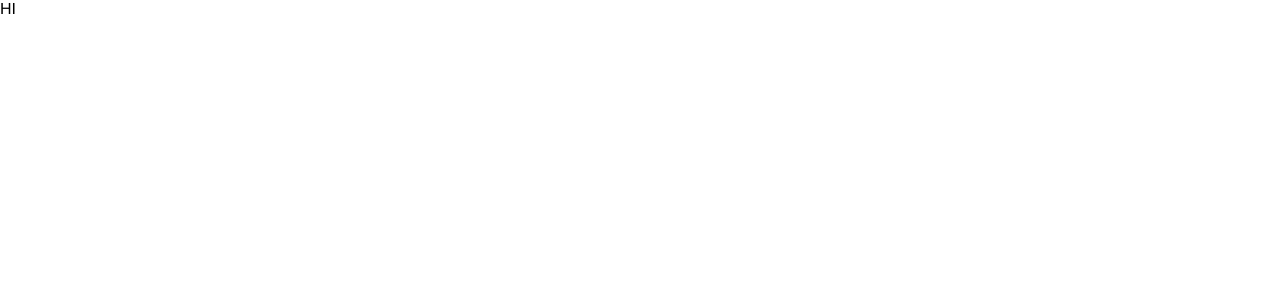
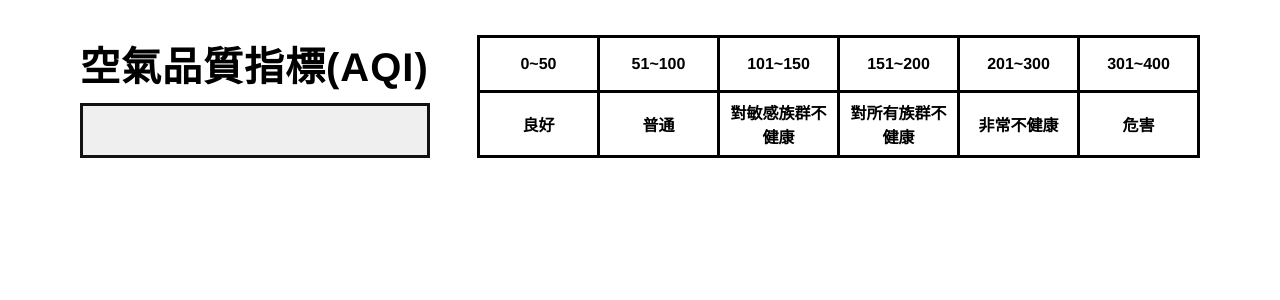
Before and after one commit to kir7741/vue-air-quality, a Vue app: page / in a window 1280 px wide. Shown: the top 300 px of the page. Built offline with nearby package versions, Linux system fonts and the light colour scheme; no server answers.

Commit message:
完成表格與下拉選單樣式

```diff
--- a/src/App.vue
+++ b/src/App.vue
@@ -6,10 +6,12 @@
 </template>
 
 <script>
+import { mapState } from 'vuex';
+import store from './store.js';
+
+// Components
 import AirQuality from './components/AirQuality.vue';
 import LoadingView from './components/LoadingView';
-import store from './store.js';
-import { mapState, mapMutations } from 'vuex';
 
 export default {
   store,
@@ -20,13 +22,6 @@ export default {
   },
   computed: {
     ...mapState(['loading'])
-  },
-  methods: {
-    ...mapMutations({
-      showLoading: 'toggleLoading'
-    })
-  },
-  mounted() {
   }
 }
 </script>
--- a/src/components/AirQuality.vue
+++ b/src/components/AirQuality.vue
@@ -1,15 +1,152 @@
 <template>
-  <div>
-    HI
+  <div class="outer-wrapper">
+    <div class="wrapper">
+
+      <!-- 上方標題區域開始 -->
+      <section class="title">
+        <div>
+          <p>空氣品質指標(AQI)</p>
+          <div class="custom-select">
+            <select>
+              <option
+                disabled
+                :value="null"
+              >
+                請選澤地區
+              </option>
+            </select>
+          </div>
+        </div>
+        <div>
+          <table class="table-bordered">
+            <thead>
+              <tr>
+                <th>0~50</th>
+                <th>51~100</th>
+                <th>101~150</th>
+                <th>151~200</th>
+                <th>201~300</th>
+                <th>301~400</th>
+              </tr>
+            </thead>
+            <tbody>
+              <tr>
+                <td>良好</td>
+                <td>普通</td>
+                <td>對敏感族群不健康</td>
+                <td>對所有族群不健康</td>
+                <td>非常不健康</td>
+                <td>危害</td>
+              </tr>
+            </tbody>
+          </table>
+        </div>
+      </section>
+      <!-- 上方標題區域結束 -->
+
+      <!-- 當前縣市區域開始 -->
+      <section class="city"></section>
+      <!-- 當前縣市區域結束 -->
+
+      <!-- 各區域指標數值開始 -->
+      <section class="site"></section>
+      <!-- 各區域指標數值結束 -->
+
+    </div>
   </div>
 </template>
 
 <script>
+import { mapState, mapActions } from 'vuex';
+
 export default {
-  name: 'AirQuality'
+  name: 'AirQuality',
+  methods: {
+    ...mapActions({
+      getData: 'getAQIData'
+    })
+  },
+  mounted() {
+    this.getData();
+  }
 }
 </script>
 
 <!-- Add "scoped" attribute to limit CSS to this component only -->
 <style scoped lang="scss">
+@import '../scss/_mixin.scss';
+.outer-wrapper {
+  height: 100%;
+}
+.wrapper {
+  margin: 0 auto;
+  padding: 20px 30px;
+  max-width: 1280px;
+}
+.title {
+  display: flex;
+  flex-direction: column;
+  p {
+    margin: 0 0 10px 0;
+    font-size: 2rem;
+    letter-spacing: 1px;
+    font-weight: bold;
+  }
+  div:first-child {
+    margin-bottom: 15px;
+  }
+  div:last-child {
+    overflow-x: auto;
+  }
+}
+.custom-select {
+  position: relative;
+  &:before {
+
+  }
+  &:after {
+
+  }
+  select {
+    border: 3px solid #121212;
+    padding: 17px;
+    width: 100%;
+    outline: 0;
+    appearance: none;
+    letter-spacing: 1px;
+  }
+}
+
+.table-bordered {
+  border-collapse: collapse;
+  border: 1px solid $primaryBlack;
+  text-align: center;
+  th, td {
+    border: 3px solid black;
+    padding: 0.45rem;
+    width: 120px;
+    height: 55px;
+  }
+  td {
+    font-weight: bold;
+  }
+}
+
+@media screen and (min-width: 767px) {
+
+  .custom-select select {
+    width: 350px;
+  }
+  .title {
+    flex-direction: row;
+    justify-content: space-between;
+    padding: 15px 50px;
+    p {
+      font-size: 2.5rem;
+    }
+    div:first-child {
+      margin-bottom: 0px;
+    }
+  }
+}
 </style>
--- a/src/components/LoadingView.vue
+++ b/src/components/LoadingView.vue
@@ -28,7 +28,7 @@ export default {
   right: 0;
   top: 0;
   bottom: 0;
-  background:rgba(0, 0, 0, 0.6);
+  background:rgba(0, 0, 0, 0.2);
 }
 .loading {
   border: 5px solid $primaryBlack;
--- a/src/scss/_mixin.scss
+++ b/src/scss/_mixin.scss
@@ -1,2 +1,3 @@
 $primaryBlack: #000000;
 $lightGray: #d9d9d9;
+$bgGray: #F0F0F0;
```
